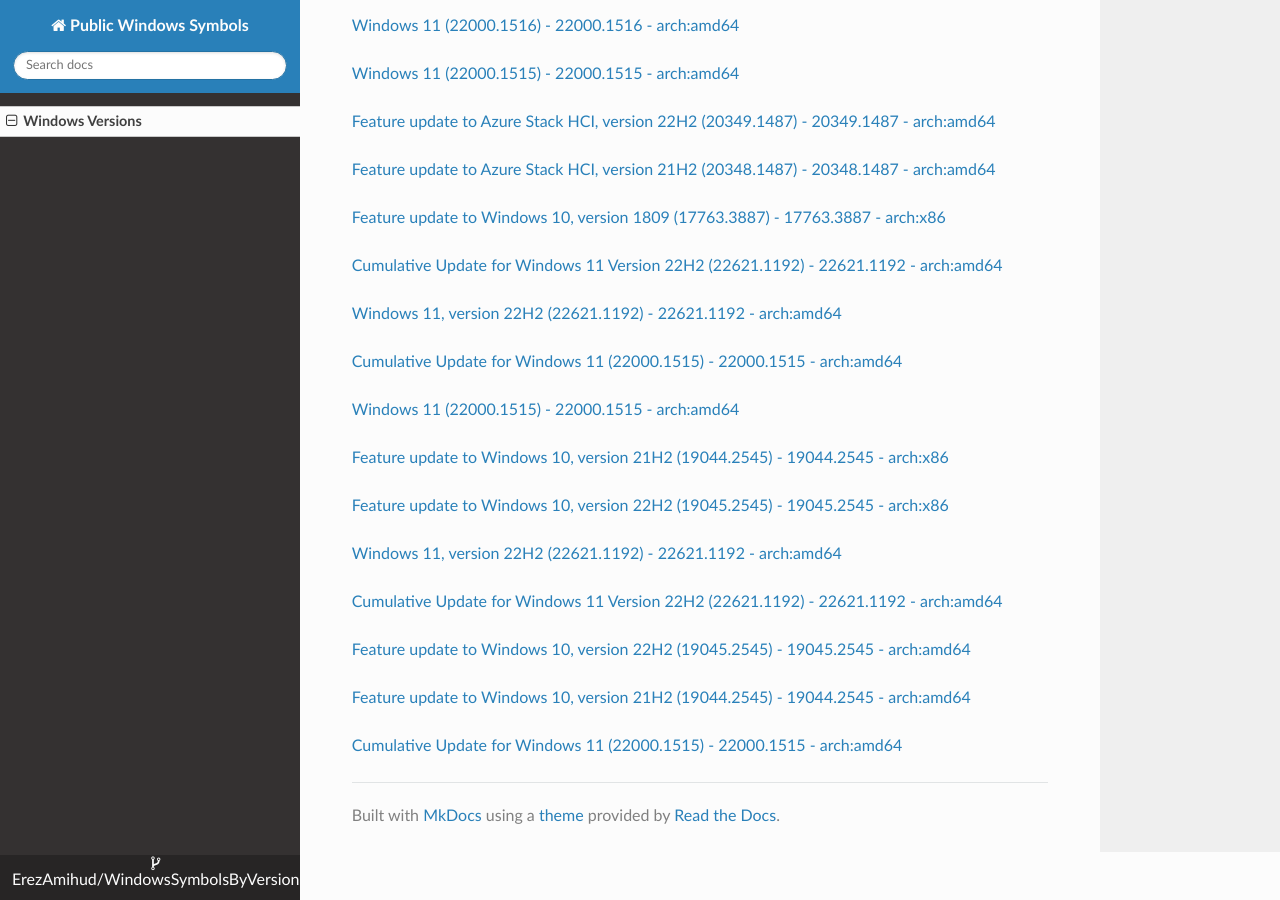
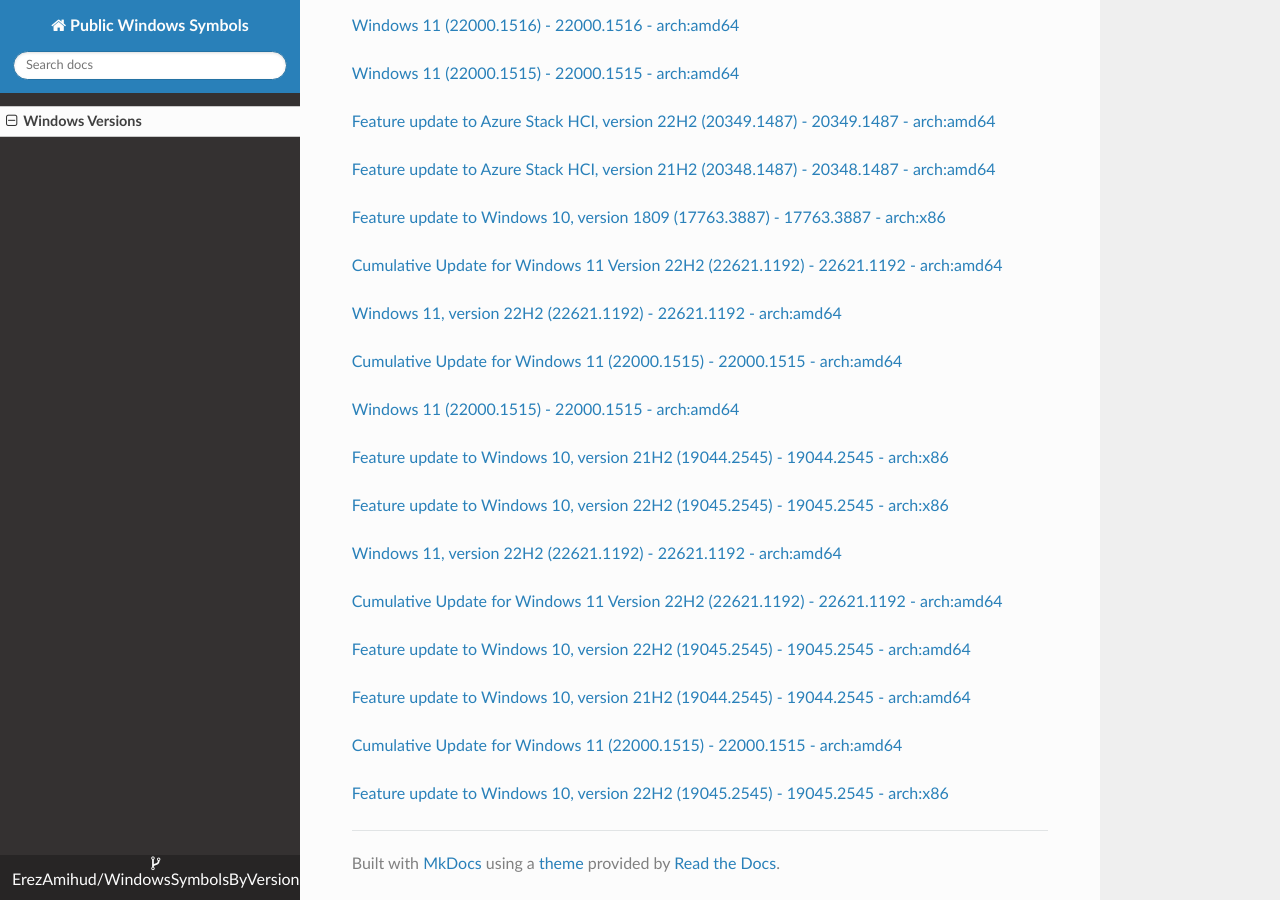
Before and after one commit to ErezAmihud/WindowsSymbolsByVersion, an MkDocs documentation site: the page built from docs/index.md, in a window 1280 px wide and 900 px high, scrolled down 41645 px. Built offline with MkDocs 1.6.1, drawn with Linux system fonts in a browser that asks for light colours; nearby versions of some CDN libraries.

Commit message:
Automated commit, add manifest for 74ee411f-928d-4f28-bca9-c63fd69f60c0

```diff
--- a/docs/index.md
+++ b/docs/index.md
@@ -2437,3 +2437,6 @@
 
 
 [Cumulative Update for Windows 11 (22000.1515) - 22000.1515 - arch:amd64](https://github.com/ErezAmihud/WindowsSymbolsByVersion/blob/main/manifests/83447810-a317-46de-bff9-29664fc8c96f.manifest)
+
+
+[Feature update to Windows 10, version 22H2 (19045.2545) - 19045.2545 - arch:x86](https://github.com/ErezAmihud/WindowsSymbolsByVersion/blob/main/manifests/74ee411f-928d-4f28-bca9-c63fd69f60c0.manifest)
```
Also changed, not shown: process_builds.json (+1 -1 lines).
